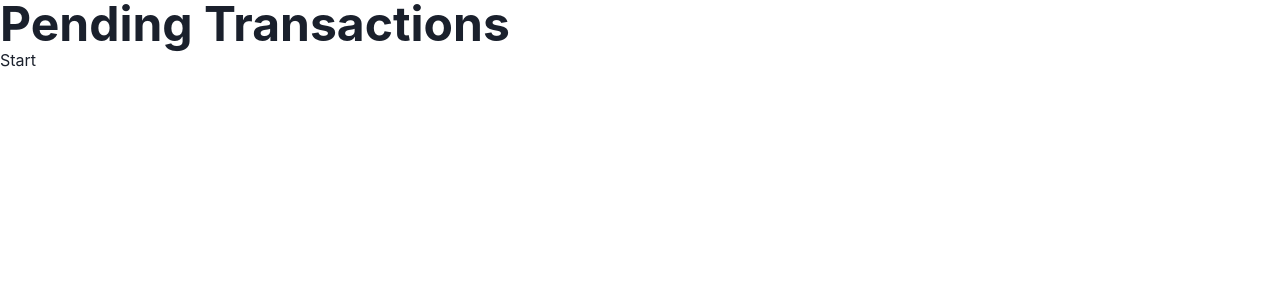
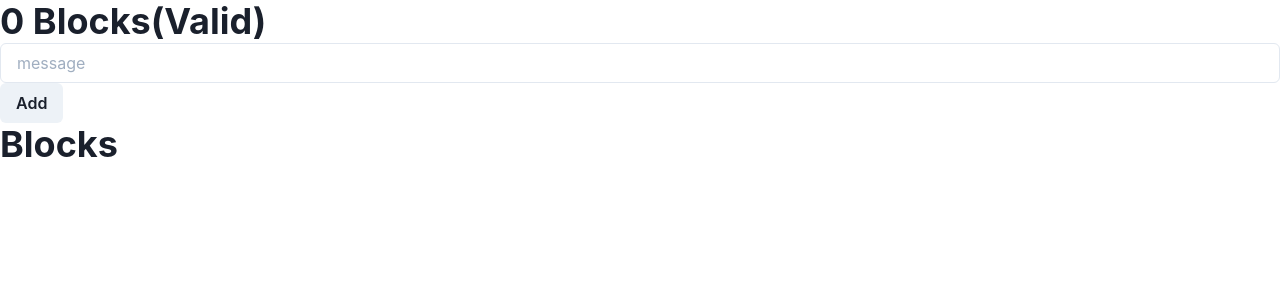
Before and after one commit to kellenwiltshire/blockchain, a Next.js app: page / in a window 1280 px wide. Shown: the top 300 px of the page. Built offline with nearby package versions, Linux system fonts and the light colour scheme.

Commit message:
feat: block chain completed

```diff
--- a/src/pages/index.tsx
+++ b/src/pages/index.tsx
@@ -1,13 +1,45 @@
 import { useState, FC } from 'react';
 import { observer } from 'mobx-react-lite';
 import { useStore } from '../store';
-import { Heading } from '@chakra-ui/react';
+import { Heading, Input, Button, Text } from '@chakra-ui/react';
 
 const Index: FC = () => {
 	return (
 		<main>
+			<Title />
+			<Form />
 			<Transactions />
+			<Blocks />
 		</main>
+	);
+};
+
+const Title: FC = observer(() => {
+	const store = useStore();
+
+	return (
+		<Heading as='h1'>
+			{store.numberBlocks} Blocks({store.valid ? 'Valid' : 'Invalid'})
+		</Heading>
+	);
+});
+
+const Form: FC = () => {
+	const store = useStore();
+	const [message, setMesssage] = useState('');
+
+	return (
+		<form
+			onSubmit={(e) => {
+				e.preventDefault();
+
+				store.addTransaction(message);
+				setMesssage('');
+			}}
+		>
+			<Input value={message} onChange={(e) => setMesssage(e.target.value)} placeholder='message' required />
+			<Button type='submit'>Add</Button>
+		</form>
 	);
 };
 
@@ -19,7 +51,7 @@ const Transactions: FC = observer(() => {
 			<Heading as='h2' size='2xl'>
 				Pending Transactions
 			</Heading>
-			<ul>
+			<ul className='pending'>
 				{store.transactions.map((transaction, i) => {
 					return <li key={i}>{transaction}</li>;
 				})}
@@ -28,4 +60,22 @@ const Transactions: FC = observer(() => {
 	) : null;
 });
 
+const Blocks: FC = observer(() => {
+	const store = useStore();
+
+	return (
+		<div>
+			<Heading>Blocks</Heading>
+			<ul className='blocks'>
+				{[...store.blocks].reverse().map((block) => (
+					<li key={block.hash}>
+						<Heading as='h3'>{block.hash}</Heading>
+						<Text>{JSON.stringify(block.transactions, null, 2)}</Text>
+					</li>
+				))}
+			</ul>
+		</div>
+	);
+});
+
 export default Index;
--- a/src/store.tsx
+++ b/src/store.tsx
@@ -9,20 +9,58 @@ interface IBlock {
 
 class BlockchainStore {
 	blocks: Array<IBlock> = [];
-	transactions: Array<string> = ['Start'];
+	transactions: Array<string> = [];
 
 	constructor() {
 		makeAutoObservable(this);
 	}
 
+	get numberBlocks() {
+		return this.blocks.length;
+	}
+
+	get valid() {
+		return this.blocks.every((block, index) => {
+			const prevBlock = this.blocks[index - 1] ?? { hash: '' };
+			const hash = SHA256(`${prevBlock.hash}${JSON.stringify(block.transactions)}`).toString();
+
+			return hash === block.hash;
+		});
+	}
+
 	addTransaction(message: string) {
 		this.transactions.push(message);
+	}
+
+	writeBlock() {
+		if (this.transactions.length === 0) {
+			return;
+		}
+
+		const transactions = [...this.transactions];
+		this.transactions = [];
+
+		const prevBlock = this.blocks[this.blocks.length - 1] ?? { hash: '' };
+		const hash = SHA256(`${prevBlock.hash}${JSON.stringify(transactions)}`).toString();
+
+		this.blocks.push({
+			hash,
+			transactions,
+		});
 	}
 }
 
 const StoreContext = createContext<BlockchainStore>(new BlockchainStore());
 
 const StoreProvider: FC<{ store: BlockchainStore }> = ({ store, children }) => {
+	useEffect(() => {
+		const interval = setInterval(() => {
+			store.writeBlock();
+		}, 5000);
+
+		return () => clearInterval(interval);
+	}, [store]);
+
 	return <StoreContext.Provider value={store}>{children}</StoreContext.Provider>;
 };
 
```
Also changed, not shown: src/theme.tsx (+6 -6 lines).
